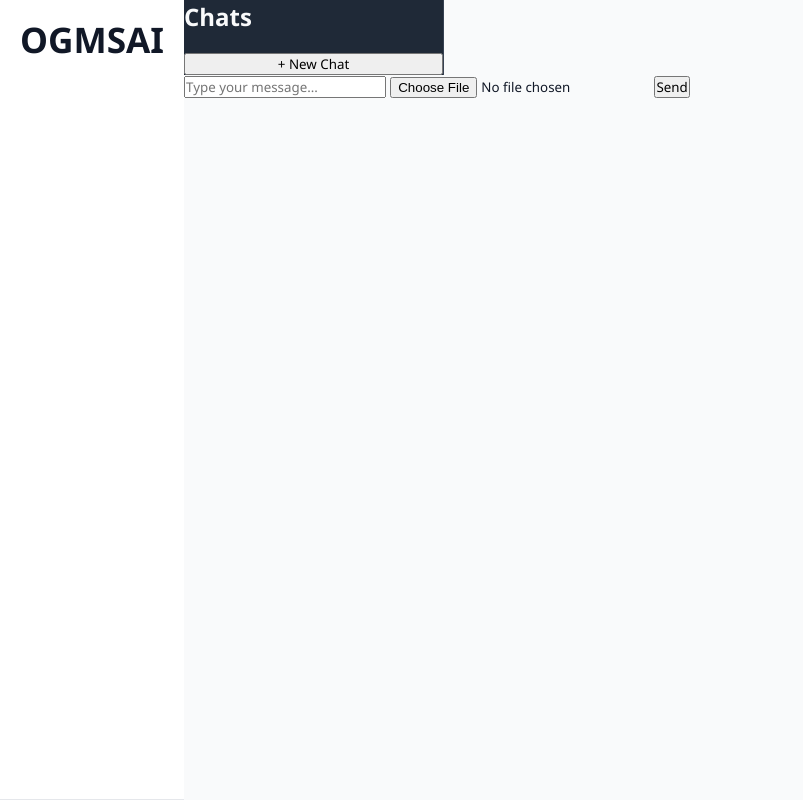
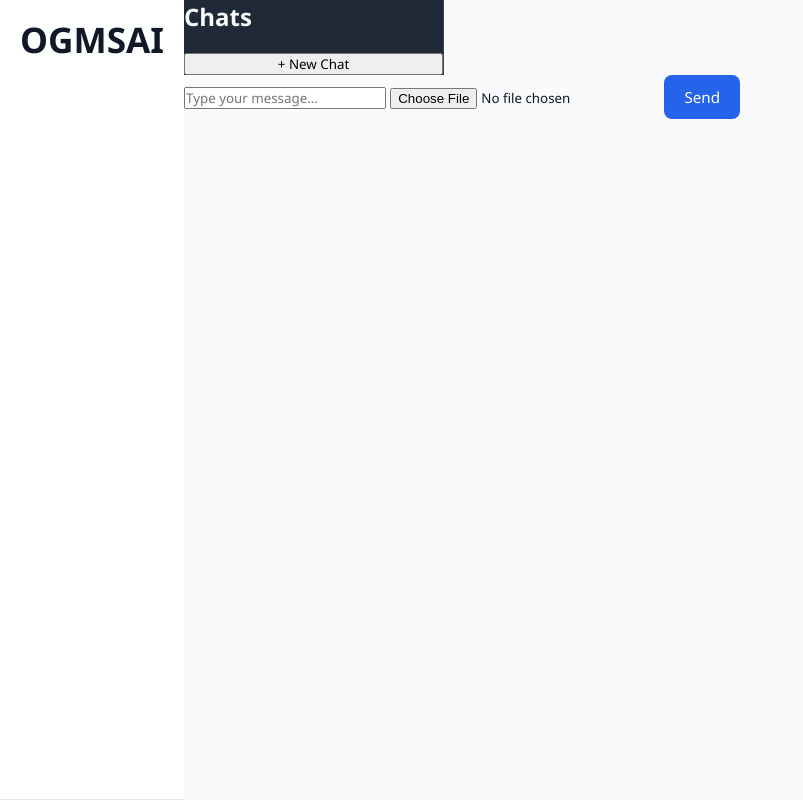
Before and after one commit to RobloxScripter2025/Al, a website: page public/index.html in a window 1280 px wide. Shown: the whole page, without its empty margins (0-803 px from the left). Drawn offline with Linux system fonts and the light colour scheme.

Commit message:
Update index.html

```diff
--- a/public/index.html
+++ b/public/index.html
@@ -12,18 +12,21 @@
   </header>
 
   <div id="container">
+    <!-- Sidebar -->
     <aside id="sidebar">
       <h2>Chats</h2>
       <ul id="chat-list"></ul>
       <button id="new-chat">+ New Chat</button>
     </aside>
 
+    <!-- Main Chat Area -->
     <main id="main-chat">
       <div id="chat-window"></div>
+
       <form id="chat-form">
         <input type="text" id="chat-input" placeholder="Type your message..." required />
         <input type="file" id="file-input" />
-        <button type="submit">Send</button>
+        <button type="submit" id="send-btn">Send</button>
       </form>
     </main>
   </div>
```
